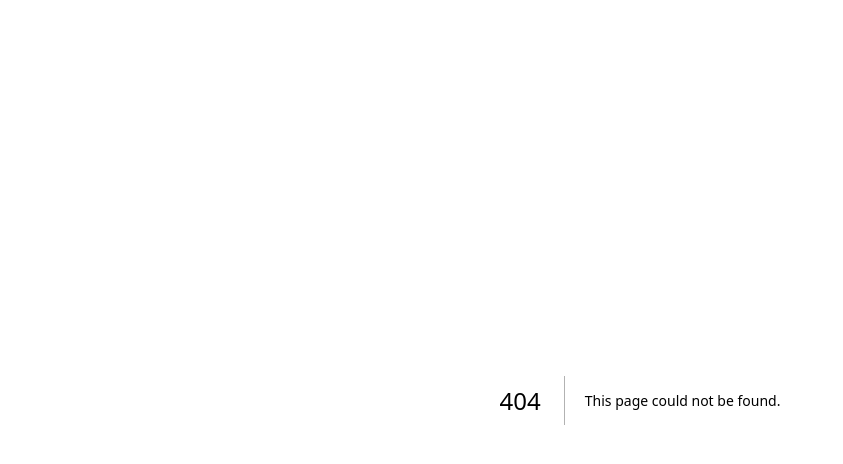
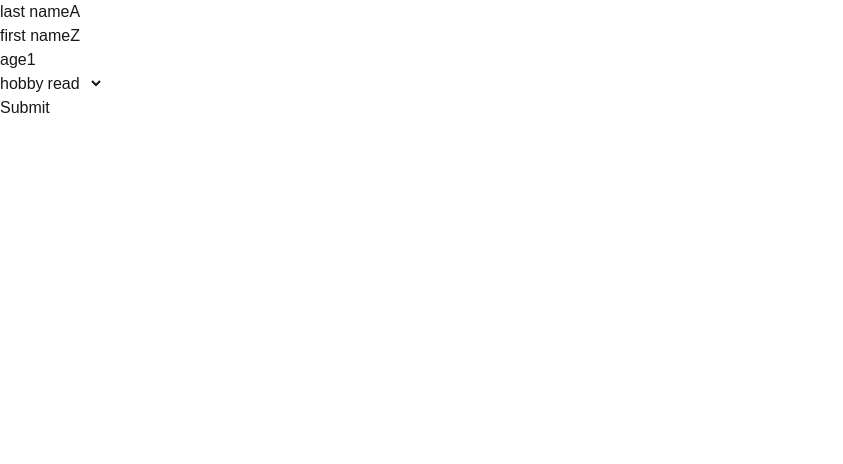
Before and after one commit to UWScorpion/practiceproject, a Next.js app in the folder my-practice-app/: page /reactform in a window 1280 px wide. Before the commit this address had no page. Shown: the top 464 px of the page, without its empty margins (0-843 px from the left). Built offline with nearby package versions, Linux system fonts and the light colour scheme.

Commit message:
add react form

```diff
--- /dev/null
+++ b/my-practice-app/app/reactform/page.tsx
@@ -0,0 +1,191 @@
+"use client";
+import React from "react";
+import "./form.css";
+import { useCallback, useState } from "react";
+
+const formSchema = null;
+
+interface Question {
+  id: string;
+  label: string;
+  text?: string;
+  disable?: boolean;
+  type: QuestionType;
+  options?: string[];
+  validator?: (value: string) => string | undefined;
+}
+
+interface Error {
+  [key: string]: string;
+}
+
+enum QuestionType {
+  Text,
+  Number,
+  Select,
+  Radio,
+}
+
+type CustomFormProps = {
+  formSchema: unknown;
+  onSubmit: (data: Question[]) => void;
+};
+
+const CustomForm = ({ formSchema, onSubmit }: CustomFormProps) => {
+  const [questionData, setQuestionData] = useState([
+    {
+      id: "1",
+      label: "last name",
+      text: "A",
+      disable: false,
+      type: QuestionType.Text,
+    },
+    {
+      id: "2",
+      label: "first name",
+      text: "Z",
+      disable: false,
+      type: QuestionType.Text,
+    },
+    {
+      id: "3",
+      label: "age",
+      text: "1",
+      disable: false,
+      type: QuestionType.Number,
+      validator: (value: string) => {
+        const num = Number(value);
+        if (isNaN(num) || num < 4 || num > 99) {
+          return "Age should be between 4 and 99";
+        }
+      },
+    },
+    {
+      id: "4",
+      label: "hobby",
+      text: "please select",
+      disable: false,
+      type: QuestionType.Select,
+      options: ["read", "travel", "swim"],
+    },
+  ] as Question[]);
+  const [errors, setErrors] = useState({});
+
+  const getQuestionValue = (idx: number) => {
+    return questionData[idx].text ?? "";
+  };
+
+  const validateInput = (input: string, question?: Question) => {
+    const newErrors = {} as Error;
+    if (question?.validator) {
+      const error = question.validator(input);
+      if (error) {
+        newErrors[question.label] = error;
+      }
+    }
+    console.log(" newErrors", question?.validator, newErrors);
+    setErrors(newErrors);
+  };
+
+  const handleTextchange = (
+    idx: number,
+    e:
+      | React.ChangeEvent<HTMLInputElement>
+      | React.ChangeEvent<HTMLSelectElement>,
+    question?: Question
+  ) => {
+    validateInput(e.target.value, question);
+    const updatedData = [...questionData];
+    updatedData[idx] = {
+      ...updatedData[idx],
+      text: e.target.value,
+    };
+    setQuestionData(updatedData);
+  };
+
+  const getQuestion = (question: Question, idx: number) => {
+    if (question.type === QuestionType.Text) {
+      return (
+        <input
+          type="text"
+          value={getQuestionValue(idx)}
+          onChange={(e) => handleTextchange(idx, e, question)}
+        ></input>
+      );
+    } else if (question.type === QuestionType.Number) {
+      return (
+        <input
+          type="text"
+          value={getQuestionValue(idx)}
+          onChange={(e) => handleTextchange(idx, e, question)}
+        ></input>
+      );
+    } else if (question.type === QuestionType.Select) {
+      return (
+        <select
+          value={getQuestionValue(idx)}
+          onChange={(e) => handleTextchange(idx, e)}
+        >
+          {questionData[idx].options?.map((option) => (
+            <option key={option} value={option}>
+              {option}
+            </option>
+          ))}
+        </select>
+      );
+    }
+
+    return (
+      <input
+        type="radio"
+        value={getQuestionValue(idx)}
+        onChange={(e) => handleTextchange(idx, e)}
+      ></input>
+    );
+  };
+
+  const handleSubmit = (e: React.FormEvent<HTMLFormElement>) => {
+    e.preventDefault();
+    if (Object.keys(errors).length > 0) {
+      alert("Please fix the errors before submitting the form.");
+      return;
+    }
+    onSubmit(questionData);
+  };
+  return (
+    <div className="form">
+      <form onSubmit={handleSubmit}>
+        {questionData.map((question, idx) => (
+          <div key={question.id}>
+            <label>{question.label}</label>
+            {getQuestion(question, idx)}
+          </div>
+        ))}
+        <button type="submit">Submit</button>
+      </form>
+      {Object.keys(errors).length > 0 ? (
+        <div>{JSON.stringify(errors)}</div>
+      ) : (
+        ""
+      )}
+    </div>
+  );
+};
+
+const Form = () => {
+  const onSubmit = useCallback((obj: Question[]) => {
+    console.log(obj);
+  }, []);
+
+  return (
+    <div className="page-container">
+      <div className="main-container">
+        <div className="form-container">
+          <CustomForm formSchema={formSchema} onSubmit={onSubmit} />
+        </div>
+      </div>
+    </div>
+  );
+};
+
+export default Form;
```
Also changed, not shown: my-practice-app/app/reactform/form.css (added).
